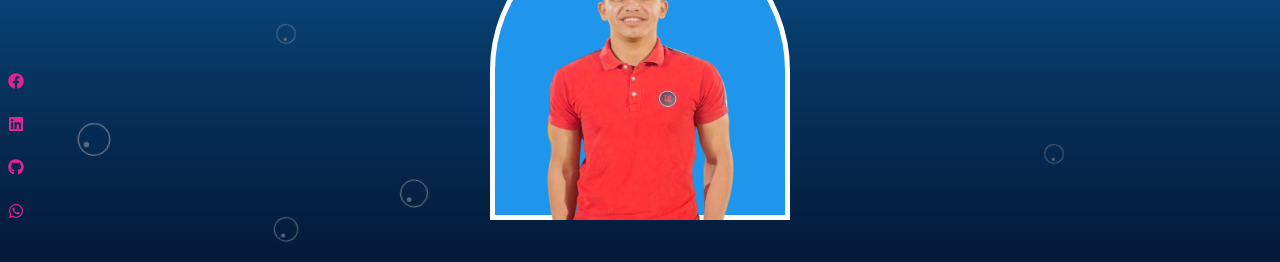
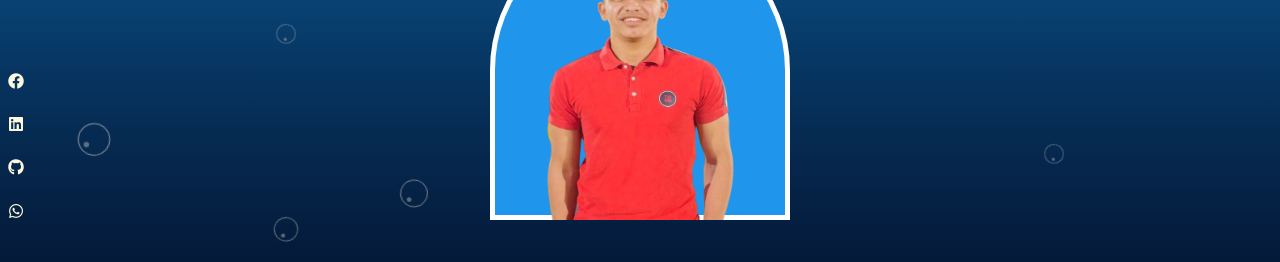
Before and after one commit to AbdallahElhosary/myPortfolio, a React (Create React App) app: page / in a window 1280 px wide. Shown: the part 348-610 px from the top of the page. Built offline with nearby package versions, Linux system fonts and the light colour scheme.

Commit message:
Update index.css

```diff
--- a/src/index.css
+++ b/src/index.css
@@ -2,7 +2,7 @@
 :root{
     --bg-color:#1f1f38;
     --bg-color-variant:#2c2c6c;
-    --color-primary:#E42391;
+    --color-primary:#FFFADE;
     --color-primary-variant:rgba(77,181,255,0.4);
     --color-white:white;
     --color-light:rgba(255,255,255,0.6);
@@ -28,6 +28,7 @@ body{
     color:var(--color-white);
     line-height: 1.7;
     overflow-x: hidden;
+    position: relative;
 }
 
 
```
